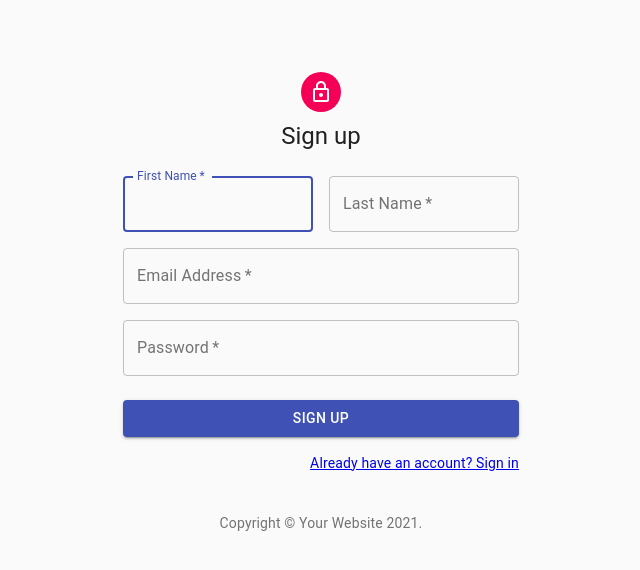
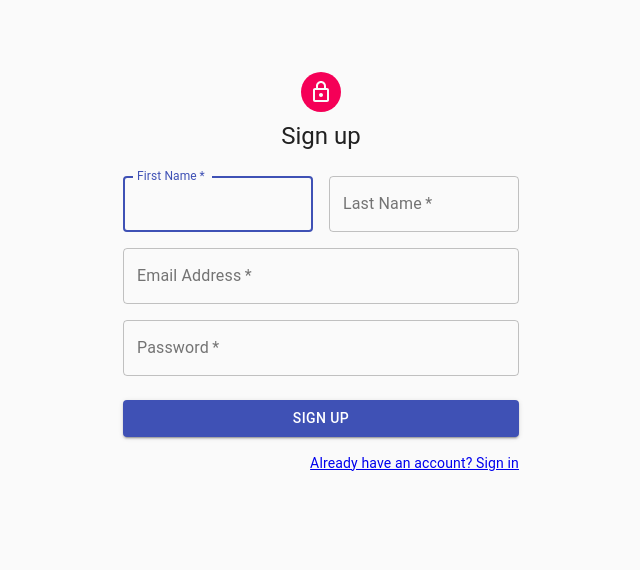
Before and after one commit to taosoft/ecommerce-child-clothes, a React (Create React App) app: page /singup in a window 1280 px wide. Shown: the top 570 px of the page, without its empty margins (319-959 px from the left). Built offline with nearby package versions, Linux system fonts and the light colour scheme; what react-swipeable-views-utils would draw is missing.

Commit message:
Delete CopyRight() in SingUp & Login

```diff
--- a/src/Components/Login/Login.js
+++ b/src/Components/Login/Login.js
@@ -11,20 +11,6 @@ import LockOutlinedIcon from '@material-ui/icons/LockOutlined';
 import Typography from '@material-ui/core/Typography';
 import { makeStyles } from '@material-ui/core/styles';
 import Container from '@material-ui/core/Container';
-import Footer from '../LandingPage/Footer'
-
-// function Copyright() {
-//   return (
-//     <Typography variant="body2" color="textSecondary" align="center">
-//       {'Copyright © '}
-//       <Link color="inherit" href="https://material-ui.com/">
-//         Your Website
-//       </Link>{' '}
-//       {new Date().getFullYear()}
-//       {'.'}
-//     </Typography>
-//   );
-// }
 
 const useStyles = makeStyles((theme) => ({
   paper: {
@@ -109,9 +95,6 @@ export default function Login() {
           </Grid>
         </form>
       </div>
-      <Box mt={8}>
-        <Footer />
-      </Box>
     </Container>
   );
 }
--- a/src/Components/SignUp/SignUp.js
+++ b/src/Components/SignUp/SignUp.js
@@ -9,14 +9,6 @@ import LockOutlinedIcon from '@material-ui/icons/LockOutlined';
 import Typography from '@material-ui/core/Typography';
 import { makeStyles } from '@material-ui/core/styles';
 import Container from '@material-ui/core/Container';
-
-function Copyright() {
-  return (
-    <Typography variant="body2" color="textSecondary" align="center">
-      {'Copyright © Your Website ' + new Date().getFullYear() + '.'}
-    </Typography>
-  );
-}
 
 const useStyles = makeStyles((theme) => ({
   paper: {
@@ -118,9 +110,6 @@ export default function SignUp() {
           </Grid>
         </form>
       </div>
-      <Box mt={5}>
-        <Copyright />
-      </Box>
     </Container>
   );
 }
```
